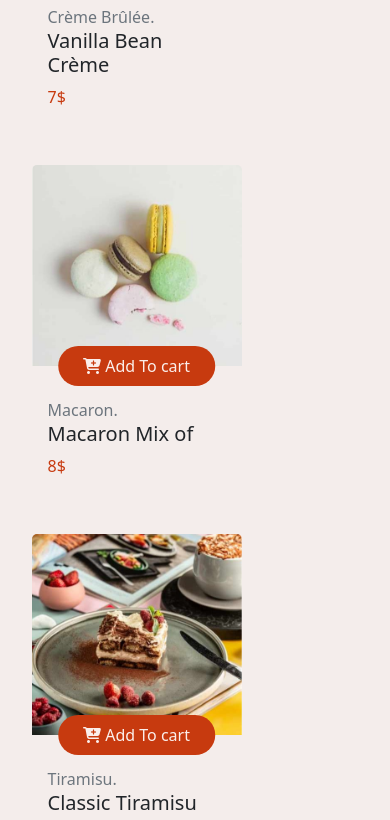
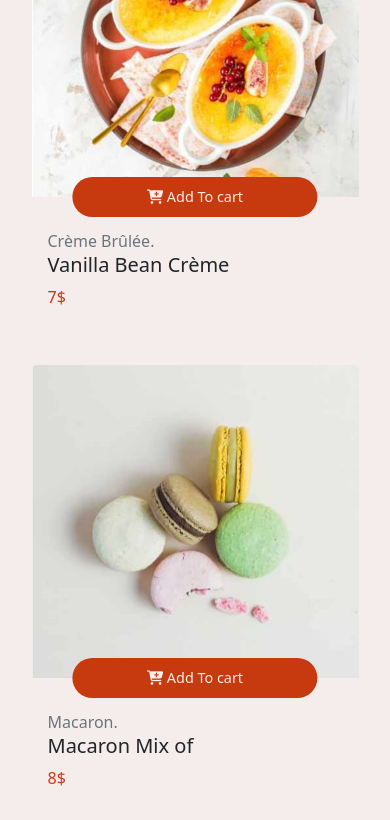
Before and after one commit to ahmed11fawzy/Product-List-Cart, a plain HTML site: page index.html in a window 390 px wide. Shown: the part 688-1508 px from the top of the page. Drawn offline with Linux system fonts and the light colour scheme.

Commit message:
more responsive

```diff
--- a/CSS/mainStyle.css
+++ b/CSS/mainStyle.css
@@ -42,7 +42,9 @@ body{
     background-color: rgba(255, 255, 255, 0);
     transition: all 1s;
 }
-
+.cart-logo{
+    font-size: .90rem;
+}
 .overContent:hover :is(.cart-logo){
     opacity: 0;
     left: 100%;
--- a/JS/mainCoding.js
+++ b/JS/mainCoding.js
@@ -103,12 +103,12 @@ let addToCart;
 
 dessertArr.forEach(element => {
 
-  document.getElementById("item_list").innerHTML +=  `<div class="col">
+  document.getElementById("item_list").innerHTML +=  `<div class=" col-md-6 col-lg-4 col-sm-6 ">
       <div class="card border border-0 ">
         <div class="position-relative">
           <img src="${element.image.desktop}" class="card-img-top  " alt="...">
           <div class="overContent position-absolute top-100 start-50 translate-middle bg-info rounded rounded-pill w-75 text-center d-flex justify-content-center align-items-center  " >
-              <div class="cart-logo" ><i class="fa-solid fa-cart-plus"></i> Add To cart </div>
+              <div class="cart-logo  " ><i class="fa-solid fa-cart-plus"></i> Add To cart </div>
               <div class="add_toCart position-absolute top-0 w-100 text-center rounded rounded-pill  h-100 d-flex align-items-center justify-content-center " >
               <i  class="fa-regular fa-plus col-5 addToCart  "></i>
               <i  class="fa-solid fa-circle-minus col-5 removeFromCart  "></i>
--- a/index.html
+++ b/index.html
@@ -13,13 +13,13 @@
 <body>
     <section class="home_section pt-2 ">
         <div class=" w-90 mx-auto row mt-5 ">
-            <div class="home  col-8 ">
+            <div class="home  col-md-8 ">
                 <h3 class="section_header">Desserts</h3>
-                <div id="item_list" class="row row-cols-sm-1 row-cols-md-2 row-cols-lg-3 g-4">
+                <div id="item_list" class="row    g-4">
 
                 </div>
             </div>
-            <div class="cart col-4 ">
+            <div class="cart col-md-4 ">
                 <div class="cart_content bg-light  rounded-3 p-3 ">
                     <h3 class="card_header"> Your Cart<span></span> </h3>
                     <div class="cart-item" >
```
